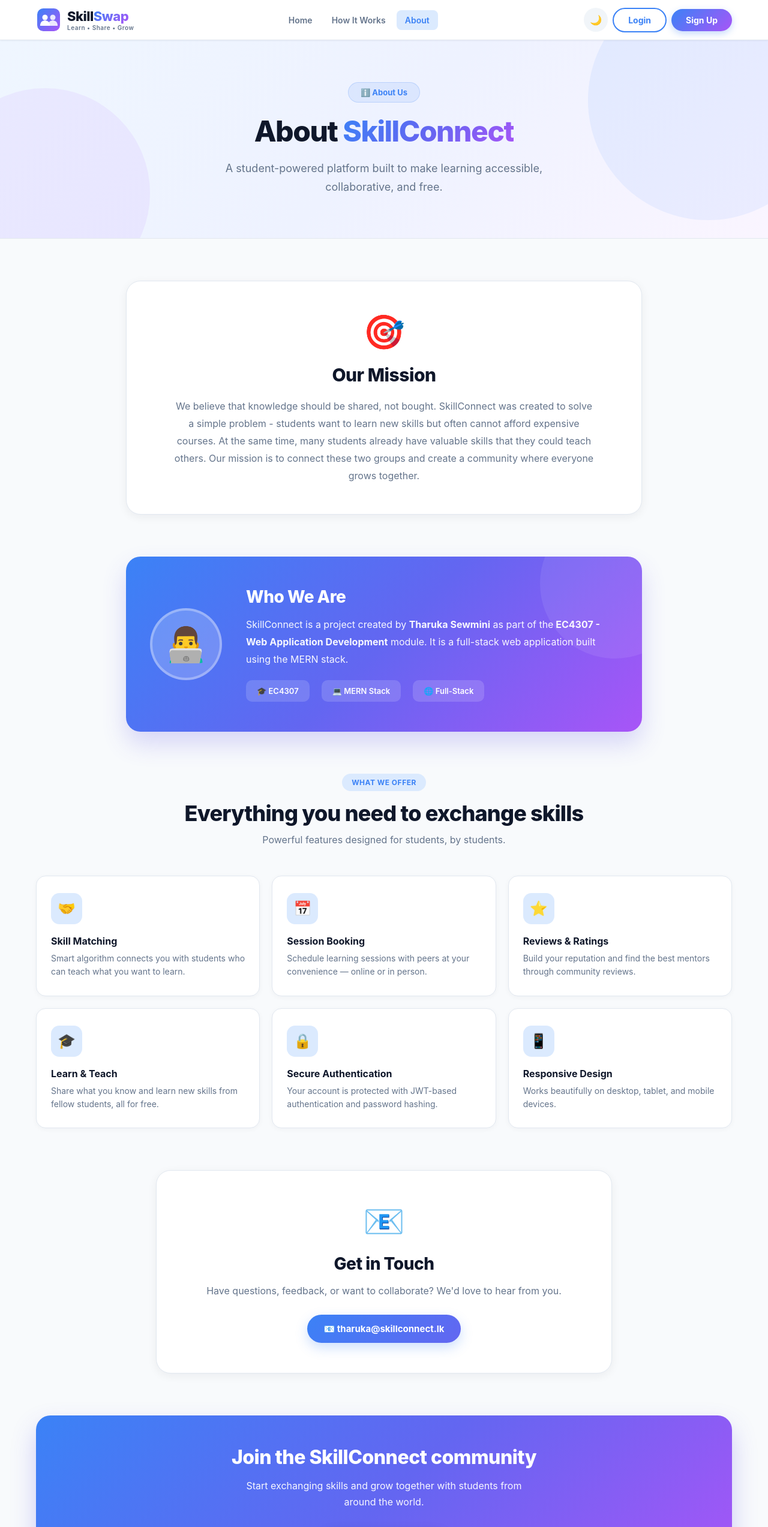
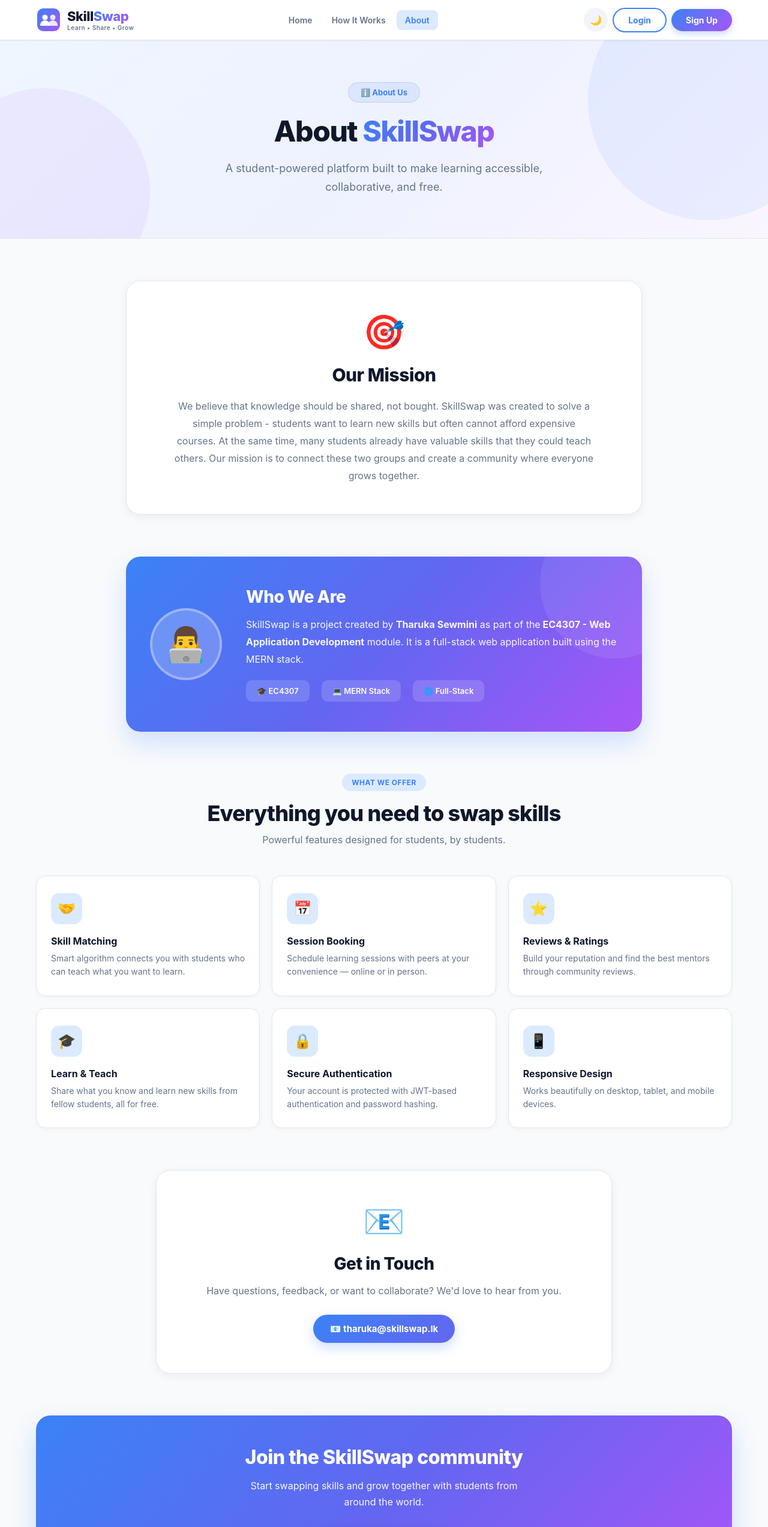
Before and after one commit to tharukasewmini1230-creator/SkillConnect, a React app in the folder frontend/: page /about in a window 1280 px wide. Shown: the top 2546 px of the page at 60% size. Built offline with nearby package versions, Linux system fonts and the light colour scheme; the HTML template or start-up script is replaced by a standard one.

Commit message:
refactor: rename to SkillSwap About pages

```diff
--- a/frontend/src/pages/About.jsx
+++ b/frontend/src/pages/About.jsx
@@ -79,7 +79,7 @@ const About = () => {
               WebkitBackgroundClip: 'text',
               WebkitTextFillColor: 'transparent',
               backgroundClip: 'text'
-            }}>SkillConnect</span>
+            }}>SkillSwap</span>
           </h1>
 
           <p style={{
@@ -123,7 +123,7 @@ const About = () => {
             maxWidth: '700px',
             margin: '0 auto'
           }}>
-            We believe that knowledge should be shared, not bought. SkillConnect was created to solve
+            We believe that knowledge should be shared, not bought. SkillSwap was created to solve
             a simple problem - students want to learn new skills but often cannot afford expensive courses.
             At the same time, many students already have valuable skills that they could teach others.
             Our mission is to connect these two groups and create a community where everyone grows together.
@@ -138,7 +138,7 @@ const About = () => {
           borderRadius: '24px',
           padding: '50px 40px',
           color: '#fff',
-          boxShadow: '0 20px 40px rgba(79, 70, 229, 0.20)',
+          boxShadow: '0 20px 40px rgba(59, 130, 246, 0.20)',
           position: 'relative',
           overflow: 'hidden'
         }}>
@@ -175,7 +175,7 @@ const About = () => {
                 opacity: 0.95,
                 marginBottom: '20px'
               }}>
-                SkillConnect is a project created by <strong>Tharuka Sewmini</strong> as part of the
+                SkillSwap is a project created by <strong>Tharuka Sewmini</strong> as part of the
                 <strong> EC4307 - Web Application Development</strong> module. It is a full-stack web
                 application built using the MERN stack.
               </p>
@@ -248,7 +248,7 @@ const About = () => {
             marginBottom: '12px',
             letterSpacing: '-0.8px'
           }}>
-            Everything you need to exchange skills
+            Everything you need to swap skills
           </h2>
 
           <p style={{
@@ -347,7 +347,7 @@ const About = () => {
           </p>
 
           <a
-            href="mailto:tharuka@skillconnect.lk"
+            href="mailto:tharuka@skillswap.lk"
             style={{
               display: 'inline-flex',
               alignItems: 'center',
@@ -362,7 +362,7 @@ const About = () => {
               boxShadow: '0 8px 20px rgba(59, 130, 246, 0.25)'
             }}
           >
-            📧 tharuka@skillconnect.lk
+            📧 tharuka@skillswap.lk
           </a>
         </div>
       </section>
@@ -375,7 +375,7 @@ const About = () => {
           padding: '50px 40px',
           textAlign: 'center',
           color: '#fff',
-          boxShadow: '0 20px 40px rgba(79, 70, 229, 0.25)',
+          boxShadow: '0 20px 40px rgba(59, 130, 246, 0.25)',
           position: 'relative',
           overflow: 'hidden'
         }}>
@@ -387,7 +387,7 @@ const About = () => {
             position: 'relative',
             zIndex: 1
           }}>
-            Join the SkillConnect community
+            Join the SkillSwap community
           </h2>
 
           <p style={{
@@ -399,7 +399,7 @@ const About = () => {
             position: 'relative',
             zIndex: 1
           }}>
-            Start exchanging skills and grow together with students from around the world.
+            Start swapping skills and grow together with students from around the world.
           </p>
 
           {!user ? (
```
